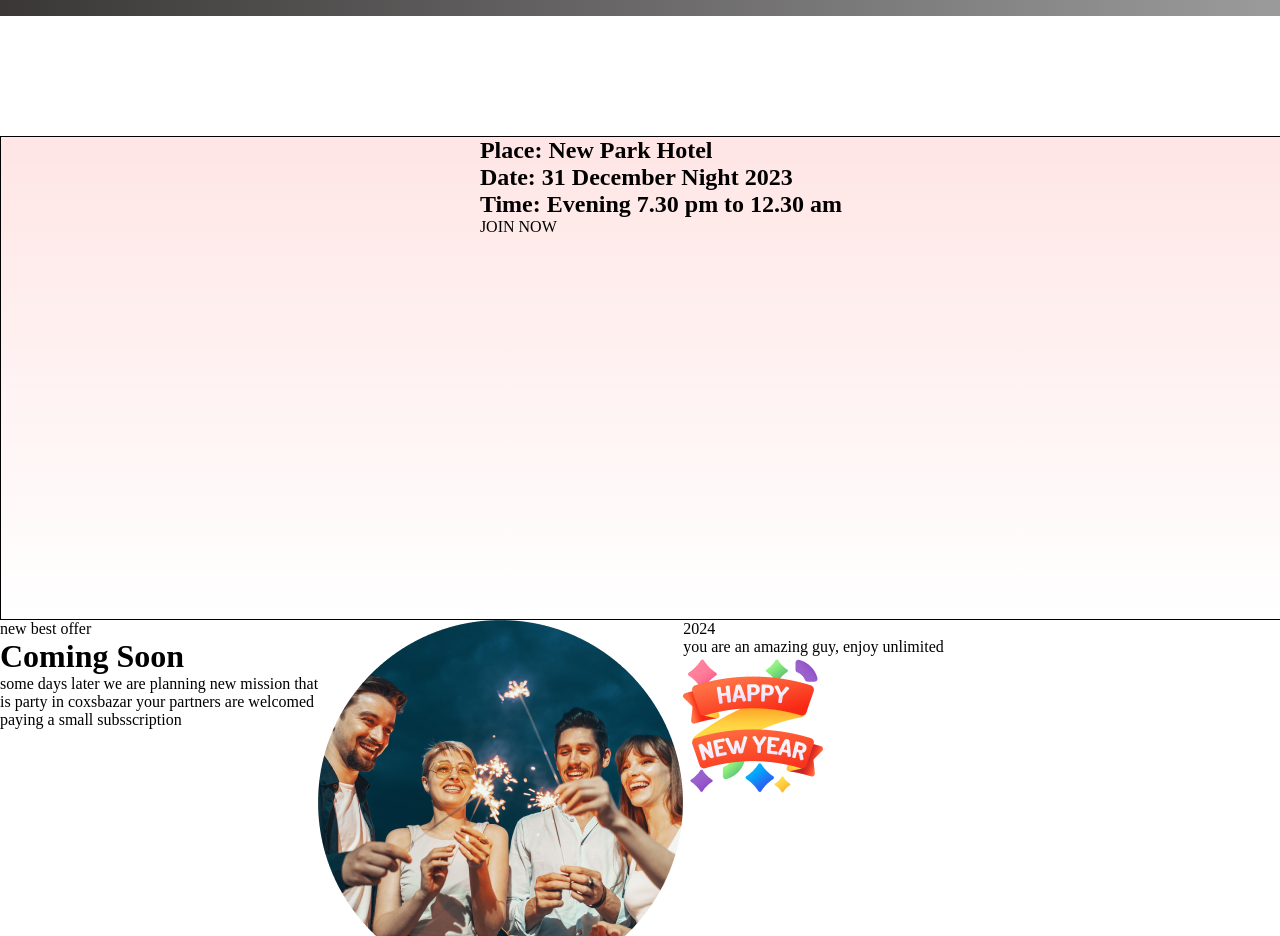
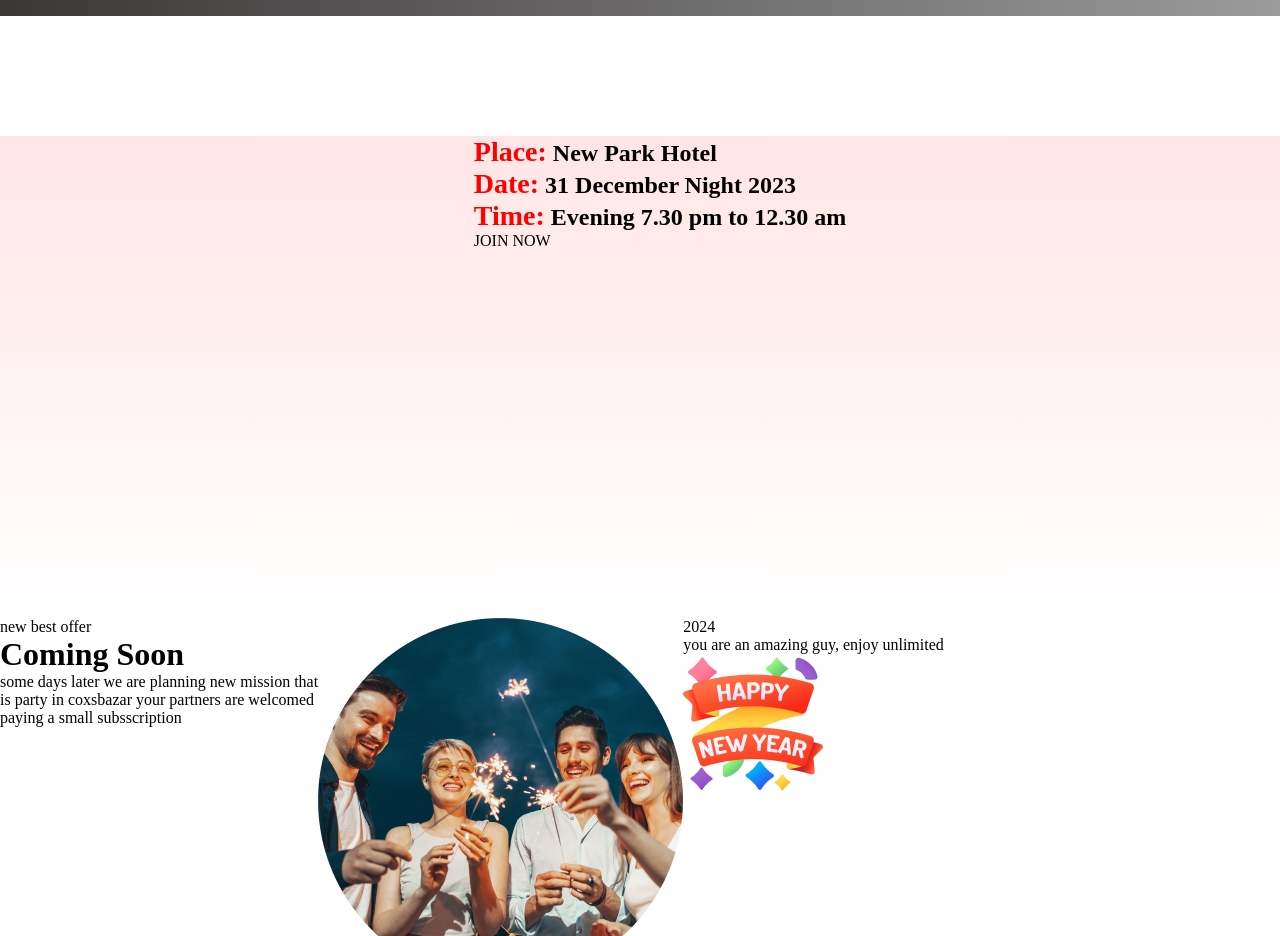
Before and after one commit to aponanwar/b9-a1a1, a plain HTML site: page index.html in a window 1280 px wide. Shown: the part 2160-3096 px from the top of the page. Drawn offline with Linux system fonts and the light colour scheme; grey boxes are pictures that could not be loaded.

Commit message:
data new uplod

```diff
--- a/index.html
+++ b/index.html
@@ -57,9 +57,9 @@
 <div class="ban4-text-section">
     <div class="ban4-container">
         <div class="ban4-text">
-            <h2>Place: New Park Hotel</h2>
-            <h2>Date: 31 December Night 2023</h2>
-            <h2>Time: Evening 7.30 pm to 12.30 am</h2>
+            <h2><span>Place:</span> New Park Hotel</h2>
+            <h2><span>Date:</span> 31 December Night 2023</h2>
+            <h2><span>Time:</span> Evening 7.30 pm to 12.30 am</h2>
             <p>JOIN NOW</p>
         </div>
     </div>
--- a/styles/style.css
+++ b/styles/style.css
@@ -136,7 +136,7 @@ font-family: Inter;
     margin-top: 120px;
 }
 .ban4-container{
-    border: 1px solid black;
+
     width: 1320px;
     height: 482px;
     background-image:linear-gradient(180deg, rgba(255, 0, 0, 0.10) 0%, rgba(255, 0, 0, 0.00) 100%);
@@ -153,9 +153,10 @@ font-family: Inter;
 
 }
 
-.ban4-text{
-    display:block;
+.ban4-text span{
 
+    color:red;
+    font-size: 28px;
     align-items: center;
 }
 
```
